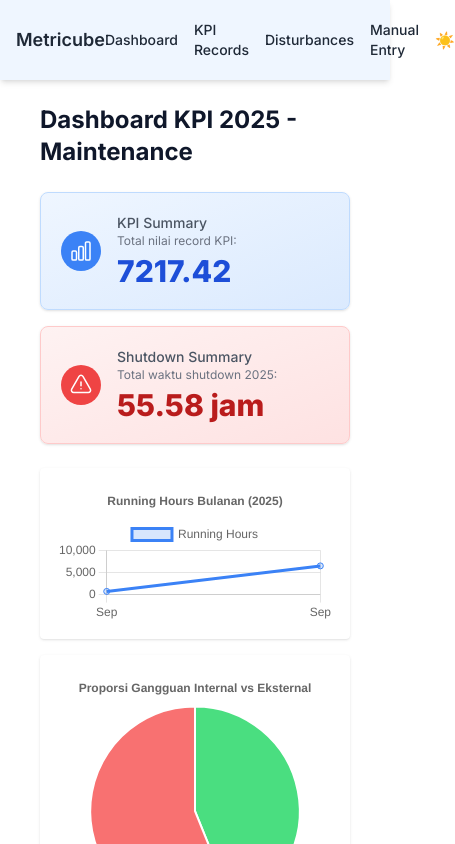
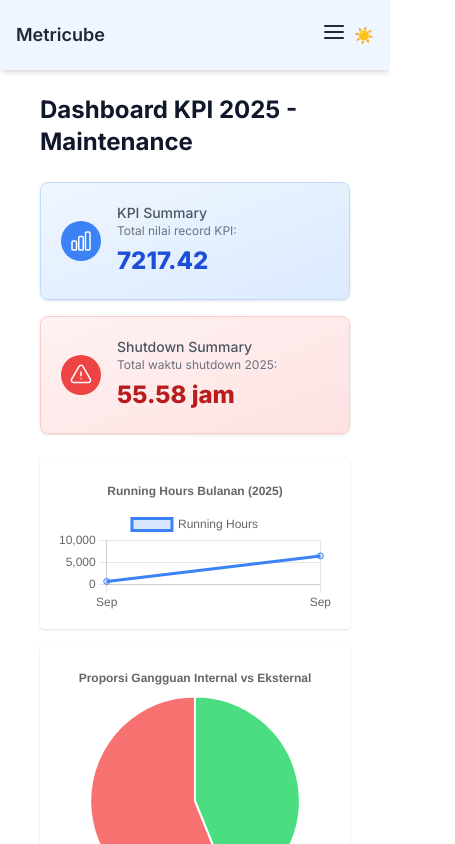
Before and after one commit to slametsampon/metricube, a Next.js app: page /dashboard in a window 390 px wide. Shown: the top 844 px of the page, 455 px wide, since content can reach past the window. Built offline with nearby package versions, Linux system fonts and the light colour scheme.

Commit message:
layout complete

```diff
--- a/src/app/dashboard/page.tsx
+++ b/src/app/dashboard/page.tsx
@@ -11,16 +11,23 @@ export default function DashboardPage() {
     <main className="p-6 space-y-6">
       <h1 className="text-2xl font-bold">Dashboard KPI 2025 - Maintenance</h1>
 
-      <section className="grid grid-cols-1 md:grid-cols-4 gap-4">
-        <KpiSummaryCard />
-        <DisturbanceSummary />
+      {/* Summary Cards Section */}
+      <section className="flex flex-wrap gap-4">
+        <div className="min-w-[250px] flex-1">
+          <KpiSummaryCard />
+        </div>
+        <div className="min-w-[250px] flex-1">
+          <DisturbanceSummary />
+        </div>
       </section>
 
+      {/* Charts Section */}
       <section className="grid grid-cols-1 md:grid-cols-2 gap-4">
         <RunningHoursChart />
         <DisturbancePieChart />
       </section>
 
+      {/* Progress Table */}
       <section>
         <KpiProgressTable />
       </section>
--- a/src/components/Header.tsx
+++ b/src/components/Header.tsx
@@ -6,10 +6,12 @@ import Link from './Link';
 import siteMetadata from '@/data/siteMetadata';
 import headerNavLinks from '@/data/headerNavLinks';
 import ThemeSwitch from './ThemeSwitch';
+import MobileNav from './MobileNav';
 
 export default function Header() {
   return (
     <header className="flex items-center justify-between px-4 py-5 bg-blue-50 dark:bg-gray-900 shadow-md">
+      {/* Logo + Title */}
       <Link href="/" aria-label={siteMetadata.headerTitle}>
         <div className="flex items-center space-x-2">
           <span className="text-lg font-semibold text-gray-800 dark:text-white">
@@ -17,7 +19,9 @@ export default function Header() {
           </span>
         </div>
       </Link>
-      <div className="flex items-center space-x-4">
+
+      {/* Desktop Nav */}
+      <div className="hidden sm:flex items-center space-x-4">
         {headerNavLinks.map((link) => (
           <Link
             key={link.title}
@@ -29,6 +33,12 @@ export default function Header() {
         ))}
         <ThemeSwitch />
       </div>
+
+      {/* Mobile Nav */}
+      <div className="flex sm:hidden items-center space-x-2">
+        <MobileNav />
+        <ThemeSwitch />
+      </div>
     </header>
   );
 }
--- /dev/null
+++ b/src/components/MobileNav.tsx
@@ -0,0 +1,68 @@
+// src/components/MobileNav.tsx
+
+'use client';
+
+import { useState, useEffect, useRef } from 'react';
+import { FiMenu, FiX } from 'react-icons/fi';
+import headerNavLinks from '@/data/headerNavLinks';
+import CustomLink from './Link';
+
+export default function MobileNav() {
+  const [isOpen, setIsOpen] = useState(false);
+  const dropdownRef = useRef<HTMLDivElement>(null);
+
+  const toggleMenu = () => setIsOpen(!isOpen);
+
+  // Tutup dropdown jika klik di luar area dropdown
+  useEffect(() => {
+    function handleClickOutside(event: MouseEvent) {
+      if (
+        dropdownRef.current &&
+        !dropdownRef.current.contains(event.target as Node)
+      ) {
+        setIsOpen(false);
+      }
+    }
+
+    if (isOpen) {
+      document.addEventListener('mousedown', handleClickOutside);
+    } else {
+      document.removeEventListener('mousedown', handleClickOutside);
+    }
+
+    // Cleanup
+    return () => {
+      document.removeEventListener('mousedown', handleClickOutside);
+    };
+  }, [isOpen]);
+
+  return (
+    <div className="sm:hidden relative">
+      <button
+        onClick={toggleMenu}
+        aria-label="Toggle Menu"
+        className="text-gray-800 dark:text-gray-200 focus:outline-none"
+      >
+        {isOpen ? <FiX size={24} /> : <FiMenu size={24} />}
+      </button>
+
+      {isOpen && (
+        <div
+          ref={dropdownRef}
+          className="absolute right-0 top-12 z-50 w-48 rounded-lg bg-white dark:bg-gray-800 shadow-lg py-2 border border-gray-200 dark:border-gray-700"
+        >
+          {headerNavLinks.map((link) => (
+            <CustomLink
+              key={link.title}
+              href={link.href}
+              className="block px-4 py-2 text-sm text-gray-800 dark:text-gray-100 hover:bg-gray-100 dark:hover:bg-gray-700"
+              onClick={() => setIsOpen(false)}
+            >
+              {link.title}
+            </CustomLink>
+          ))}
+        </div>
+      )}
+    </div>
+  );
+}
--- a/src/components/dashboard/DisturbanceSummary.tsx
+++ b/src/components/dashboard/DisturbanceSummary.tsx
@@ -21,19 +21,19 @@ export default function DisturbanceSummary() {
   const totalHours = (totalMinutes / 60).toFixed(2);
 
   return (
-    <div className="bg-gradient-to-br from-red-50 to-red-100 dark:from-gray-800 dark:to-gray-700 border border-red-200 dark:border-gray-600 rounded-lg shadow p-5 w-full">
+    <div className="min-w-[250px] w-full sm:w-auto bg-gradient-to-br from-red-50 to-red-100 dark:from-gray-800 dark:to-gray-700 border border-red-200 dark:border-gray-600 rounded-lg shadow p-5">
       <div className="flex items-center space-x-4">
         <div className="bg-red-500 text-white p-2 rounded-full">
           <ExclamationTriangleIcon className="h-6 w-6" />
         </div>
-        <div>
+        <div className="min-w-0">
           <p className="text-sm font-medium text-gray-600 dark:text-gray-300">
             Shutdown Summary
           </p>
           <p className="text-xs text-gray-500 dark:text-gray-400">
             Total waktu shutdown 2025:
           </p>
-          <p className="text-3xl font-extrabold text-red-700 dark:text-white mt-1">
+          <p className="mt-1 font-extrabold text-red-700 dark:text-white text-[clamp(1.5rem,4vw,2.25rem)] truncate max-w-full">
             {totalHours} jam
           </p>
         </div>
--- a/src/components/dashboard/KpiSummaryCard.tsx
+++ b/src/components/dashboard/KpiSummaryCard.tsx
@@ -19,19 +19,19 @@ export default function KpiSummaryCard() {
   }, []);
 
   return (
-    <div className="bg-gradient-to-br from-blue-50 to-blue-100 dark:from-gray-800 dark:to-gray-700 border border-blue-200 dark:border-gray-600 rounded-lg shadow p-5 w-full">
+    <div className="min-w-[250px] w-full sm:w-auto bg-gradient-to-br from-blue-50 to-blue-100 dark:from-gray-800 dark:to-gray-700 border border-blue-200 dark:border-gray-600 rounded-lg shadow p-5">
       <div className="flex items-center space-x-4">
         <div className="bg-blue-500 text-white p-2 rounded-full">
           <ChartBarIcon className="h-6 w-6" />
         </div>
-        <div>
+        <div className="min-w-0">
           <p className="text-sm font-medium text-gray-600 dark:text-gray-300">
             KPI Summary
           </p>
           <p className="text-xs text-gray-500 dark:text-gray-400">
             Total nilai record KPI:
           </p>
-          <p className="text-3xl font-extrabold text-blue-700 dark:text-white mt-1">
+          <p className="mt-1 font-extrabold text-blue-700 dark:text-white text-[clamp(1.5rem,4vw,2.25rem)] truncate max-w-full">
             {total.toFixed(2)}
           </p>
         </div>
```
